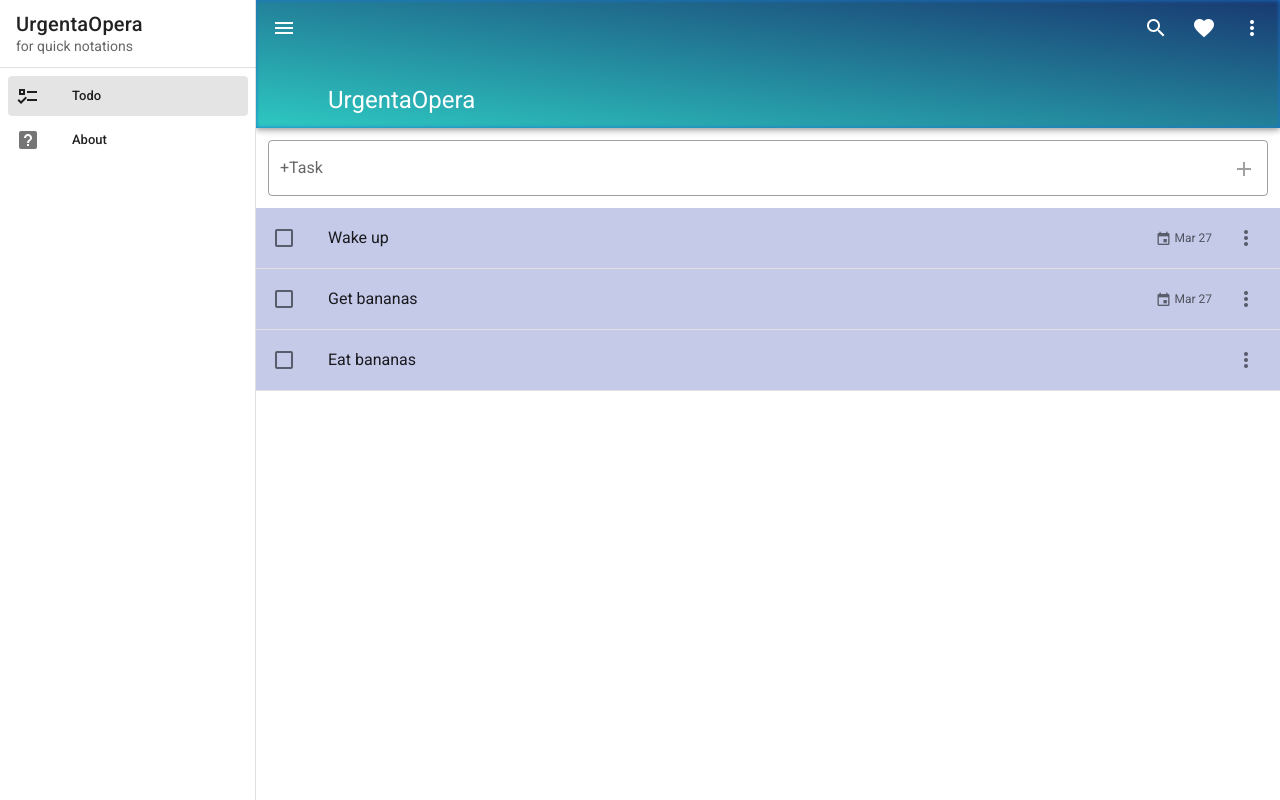
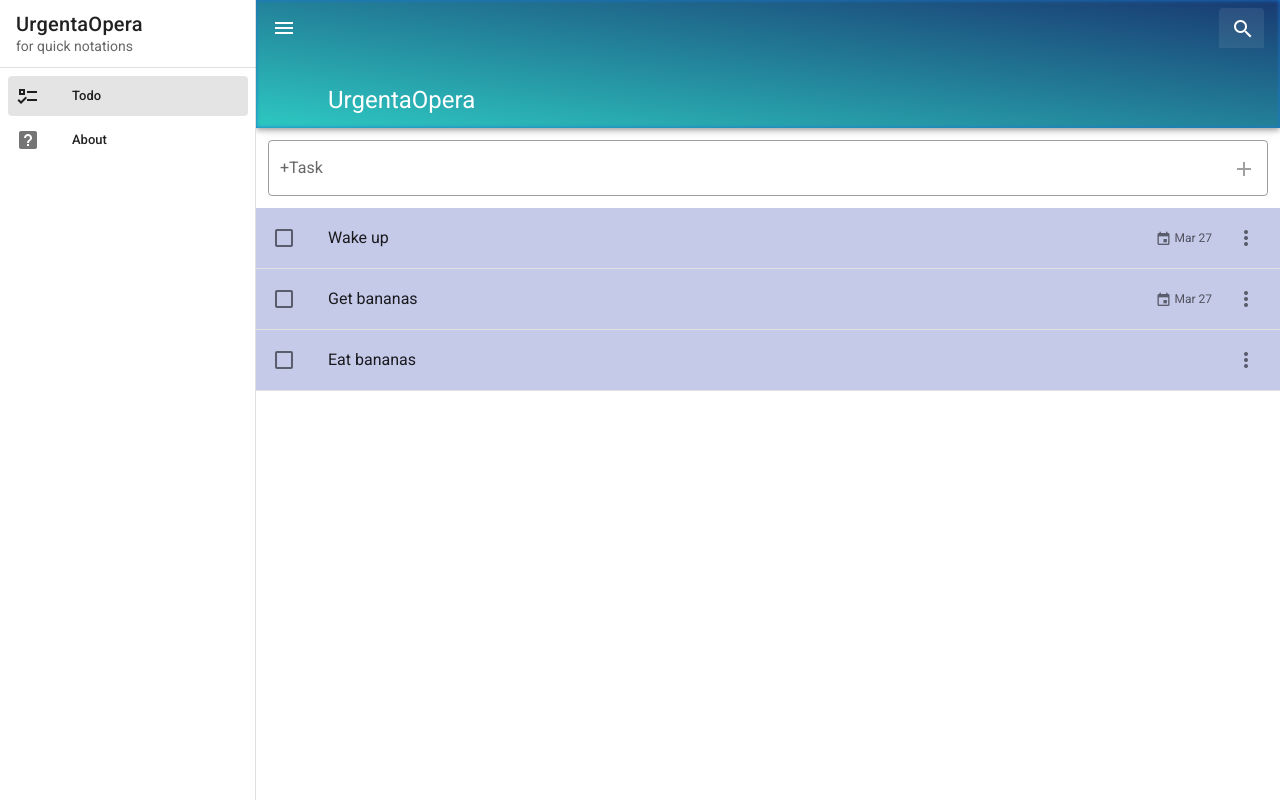
Before and after one commit to Igor-Koniukhov/todo-with-vuetify, a Vue app: page / in a window 1280 px wide. Built offline with nearby package versions, Linux system fonts and the light colour scheme.

Commit message:
added search component with the methods

```diff
--- a/src/App.vue
+++ b/src/App.vue
@@ -23,14 +23,7 @@
       </v-list>
     </v-navigation-drawer>
 
-    <v-app-bar
-      app
-      color="primary"
-      dark
-      src="rus_nax.jpeg"
-      prominent
-
-    >
+    <v-app-bar app color="primary" dark src="rus_nax.jpeg" prominent>
       <template v-slot:img="{ props }">
         <v-img
           v-bind="props"
@@ -43,31 +36,21 @@
       <v-toolbar-title>UrgentaOpera</v-toolbar-title>
 
       <v-spacer></v-spacer>
-
-      <v-btn icon>
-        <v-icon>mdi-magnify</v-icon>
-      </v-btn>
-
-      <v-btn icon>
-        <v-icon>mdi-heart</v-icon>
-      </v-btn>
-
-      <v-btn icon>
-        <v-icon>mdi-dots-vertical</v-icon>
-      </v-btn>
+      <search />
     </v-app-bar>
 
     <v-main>
       <router-view></router-view>
-      <snack-bar/>
+      <snack-bar />
     </v-main>
   </v-app>
 </template>
 
 <script>
 export default {
-   components: {
-    'snack-bar': require('@/components/Shared/SnackBar.vue').default,
+  components: {
+    "snack-bar": require("@/components/Shared/SnackBar.vue").default,
+    search: require("@/components/Tools/Search.vue").default,
   },
   data: () => ({
     drawer: null,
@@ -76,6 +59,5 @@ export default {
       { title: "About", icon: "mdi-help-box", to: "/about" },
     ],
   }),
-
 };
 </script>
--- /dev/null
+++ b/src/components/Tools/Search.vue
@@ -0,0 +1,37 @@
+<template>
+  <v-text-field
+    @focus="searchClosed = false"
+    @blur="searchClosed = true"
+    class="expanding-search mt-1"
+    :class="{ closed: searchClosed }"
+    placeholder="Search"
+    prepend-inner-icon="mdi-magnify"
+    filled
+    dense
+    clearable
+  ></v-text-field>
+</template>
+
+<script>
+export default {
+  data() {
+    return {
+      searchClosed: true,
+    };
+  },
+};
+</script>
+
+<style lang="scss">
+.expanding-search {
+  .v-input__slot {
+    &:before,
+    &:after {
+      border-color: transparent !important;
+    }
+  }
+  &.closed {
+    max-width: 45px;
+  }
+}
+</style>
```
Also changed, not shown: src/views/HomeView.vue (deleted, +0 -12 lines).
